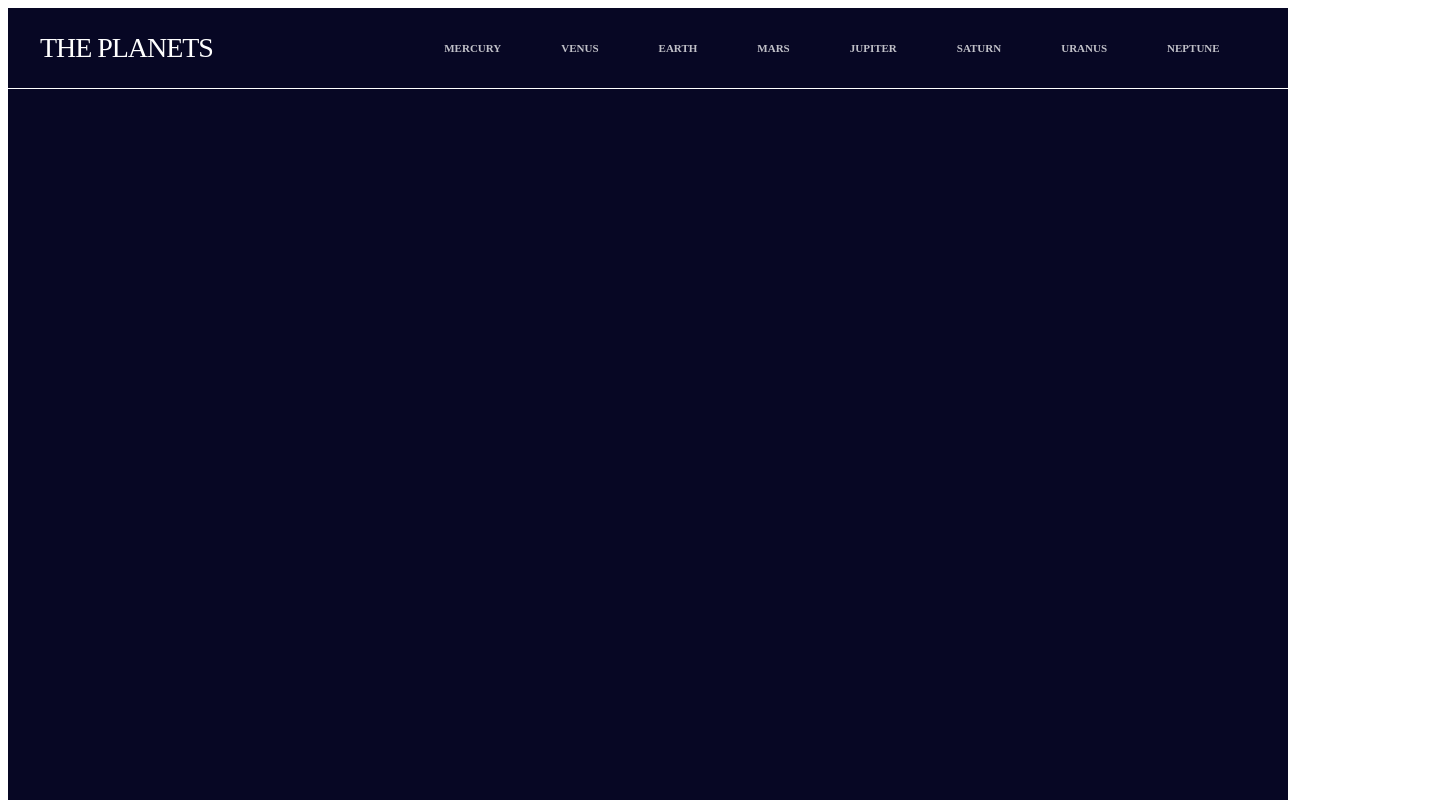
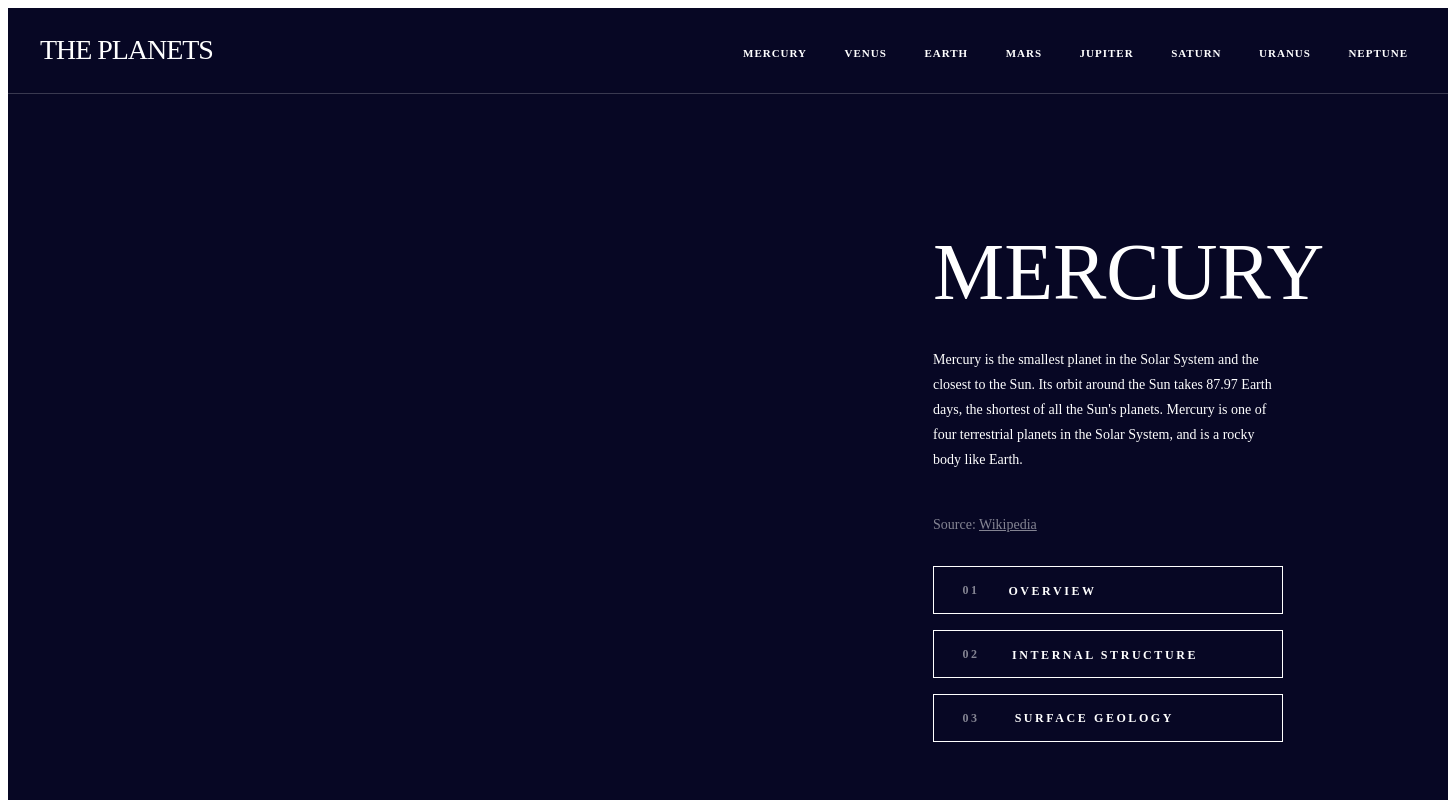
Before and after one commit to Jacoberson/Planets-Fact-Site, a React (Create React App) app: page / in a window 1280 px wide. Shown: the top 800 px of the page, 1448 px wide, since content can reach past the window. Built offline with nearby package versions, Linux system fonts and the light colour scheme.

Commit message:
added content for planet page and fixed nav CSS

```diff
--- a/src/App.js
+++ b/src/App.js
@@ -1,10 +1,15 @@
-// import react from "react";
+import { useState } from "react";
 import Navigation from "./components/Navigation";
+import PlanetPage from "./components/PlanetPage";
+import data from "./data.json";
 
 function App() {
+  const [planet, setPlanet] = useState("Mercury");
+
   return (
-    <div id="app">
-      <Navigation />
+    <div>
+      <Navigation data={data} setPlanet={setPlanet} />
+      <PlanetPage data={data} planet={planet} />
     </div>
   );
 }
--- a/src/components/Navigation.js
+++ b/src/components/Navigation.js
@@ -1,16 +1,19 @@
 import React from "react";
-import data from "../data.json";
 
-const Navigation = () => {
+const Navigation = ({ data, setPlanet }) => {
   return (
-    <nav className="container">
-      <h1 className="title">THE PLANETS</h1>
-      <div id="planet-navs">
+    <nav id="nav-container">
+      <div id="nav-bar"></div>
+      <h2 id="nav-title">THE PLANETS</h2>
+      <div id="nav-planets">
         {data.map(planet => {
           return (
-            <ul className="planet-link" key={planet.name}>
-              <li>{planet.name}</li>
-            </ul>
+            <h4
+              className="nav-planet-link"
+              key={planet.name}
+              onClick={() => setPlanet(planet.name)}>
+              {planet.name}
+            </h4>
           );
         })}
       </div>
--- /dev/null
+++ b/src/components/PlanetPage.js
@@ -0,0 +1,52 @@
+import React, { useState } from "react";
+
+const PlanetPage = ({ data, planet }) => {
+  const [view, setView] = useState("overview");
+  const currentPlanet = data.filter(p => p.name === planet);
+
+  const showOverview = () => {
+    setView("overview");
+  };
+
+  const showStructure = () => {
+    setView("structure");
+  };
+
+  const showGeology = () => {
+    setView("geology");
+  };
+
+  return (
+    <>
+      <div id="planet-info-container">
+        <h1 id="current-planet-name">{planet}</h1>
+        <p id="planet-content">{currentPlanet[0][view].content}</p>
+        <p id="planet-link">
+          Source: <a href={currentPlanet[0][view].source}>Wikipedia</a>
+        </p>
+        <div id="button-container">
+          <button
+            id="overview-btn"
+            type="button"
+            onClick={() => showOverview()}>
+            <span id="overview-btn-number">01</span>
+            <span id="overview-btn-text">Overview</span>
+          </button>
+          <button
+            id="structure-btn"
+            type="button"
+            onClick={() => showStructure()}>
+            <span id="structure-btn-number">02</span>
+            <span id="structure-btn-text">Internal Structure</span>
+          </button>
+          <button id="geology-btn" type="button" onClick={() => showGeology()}>
+            <span id="geology-btn-number">03</span>
+            <span id="geology-btn-text">Surface Geology</span>
+          </button>
+        </div>
+      </div>
+    </>
+  );
+};
+
+export default PlanetPage;
--- a/src/index.css
+++ b/src/index.css
@@ -1,58 +1,206 @@
-html {
+h1,
+h2,
+h3,
+h4 {
   color: #ffffff;
   text-transform: uppercase;
-  opacity: unset;
 }
 
-#planet-navs {
-  display: flex;
-  position: relative;
-  align-items: center;
-  margin-left: auto;
-  right: 3%;
-
-  opacity: 0.75;
+p {
+  color: #ffffff;
+  font-family: Spartan;
+  font-style: normal;
+  font-weight: normal;
+  font-size: 14px;
+  line-height: 25px;
 }
 
-#app {
+a {
+  color: #ffffff;
+}
+
+button {
+  text-transform: uppercase;
+}
+
+span {
+  font-family: Spartan;
+  font-style: normal;
+  font-weight: bold;
+  font-size: 12px;
+  line-height: 25px;
+  letter-spacing: 2.57143px;
+  color: #ffffff;
+}
+
+#root {
   position: absolute;
-  height: 100%;
-  width: 100%;
+  height: 1024px;
+  width: 1440px;
   background: #070724;
 }
 
-.planet-link {
+#nav-container {
   position: relative;
-  list-style-type: none;
-  margin: 30px;
-  padding: 0;
+  width: 100%;
+  height: 85px;
+}
+
+#nav-bar {
+  position: relative;
+  top: 85px;
+  width: 100%;
+  height: 1px;
+
+  background: #ffffff;
+  opacity: 0.2;
+}
+
+#nav-title {
+  position: absolute;
+  left: 32px;
+
+  font-family: Antonio;
+  font-style: normal;
+  font-weight: 500;
+  font-size: 28px;
+  line-height: 36px;
+  letter-spacing: -1.05px;
+}
+
+#nav-planets {
+  position: absolute;
+  top: 33px;
+  left: 735px;
+  width: 665px;
+  height: 25px;
+
+  display: flex;
+  flex-direction: row;
+  justify-content: space-between;
+  align-items: center;
+}
+
+.nav-planet-link {
   font-family: Spartan;
   font-style: normal;
   font-weight: bold;
   font-size: 11px;
+  line-height: 25px;
+  letter-spacing: 1px;
 }
 
-.container {
-  display: flex;
-  flex-direction: row;
-  align-items: center;
-  position: fixed;
-  width: 100vw;
-  height: 5rem;
-  outline: 1px solid white;
-
-  mix-blend-mode: normal;
+#planet-info-container {
+  position: absolute;
+  top: 212px;
+  left: 925px;
+  width: 350px;
+  height: 541px;
 }
 
-.title {
+#current-planet-name {
   margin: 0;
-  position: relative;
-  left: 2.5%;
-
+  padding: 0;
   font-family: Antonio;
   font-style: normal;
-  font-weight: normal;
-  font-size: 28px;
-  line-height: 40px;
-  letter-spacing: -1.05px;
+  font-weight: 500;
+  font-size: 80px;
+  line-height: 104px;
 }
+
+#planet-content {
+  position: relative;
+  top: 23px;
+  margin: 0;
+  width: 350px;
+  height: 150px;
+}
+
+#planet-link {
+  position: relative;
+  top: 24px;
+  width: 164px;
+  height: 25px;
+  opacity: 0.5;
+}
+
+#button-container {
+  position: relative;
+  top: 39px;
+  width: 350px;
+  height: 176px;
+}
+
+#overview-btn {
+  position: absolute;
+  width: 350px;
+  height: 48px;
+  background: #070724;
+  border: 1px solid #ffffff;
+  background: #070724;
+  box-sizing: border-box;
+}
+
+#overview-btn-number,
+#structure-btn-number,
+#geology-btn-number {
+  position: absolute;
+  top: 11px;
+  left: 28px;
+  width: 18px;
+  height: 25px;
+
+  opacity: 0.5;
+}
+
+#overview-btn-text {
+  position: absolute;
+  bottom: 9px;
+  right: 183px;
+  width: 93px;
+  height: 25px;
+}
+
+#structure-btn {
+  position: absolute;
+  top: 64px;
+  width: 350px;
+  height: 48px;
+  background: #070724;
+
+  border: 1px solid #ffffff;
+  background: #070724;
+  box-sizing: border-box;
+}
+
+#structure-btn-text {
+  position: absolute;
+  bottom: 9px;
+  right: 84px;
+}
+
+#geology-btn {
+  position: absolute;
+  top: 128px;
+  width: 350px;
+  height: 48px;
+  border: 1px solid #ffffff;
+  background: #070724;
+  box-sizing: border-box;
+  /* opacity: 0.2; */
+}
+
+#geology-btn-text {
+  position: absolute;
+  bottom: 10px;
+  right: 108px;
+}
+
+button:active {
+  background: #419ebb;
+}
+
+button:hover {
+  background: #d8d8d8;
+  opacity: 0.2;
+}
```
Also changed, not shown: src/data.json (line endings or trailing spaces).
